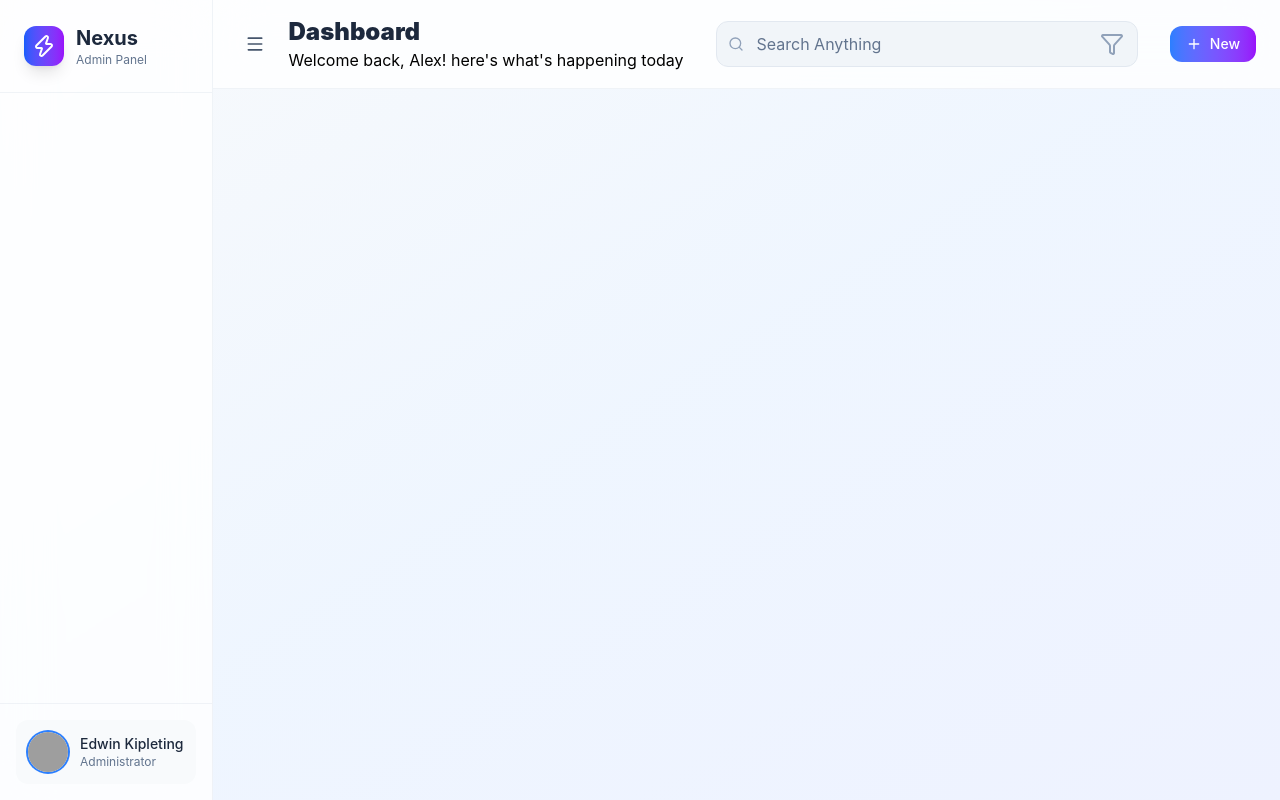
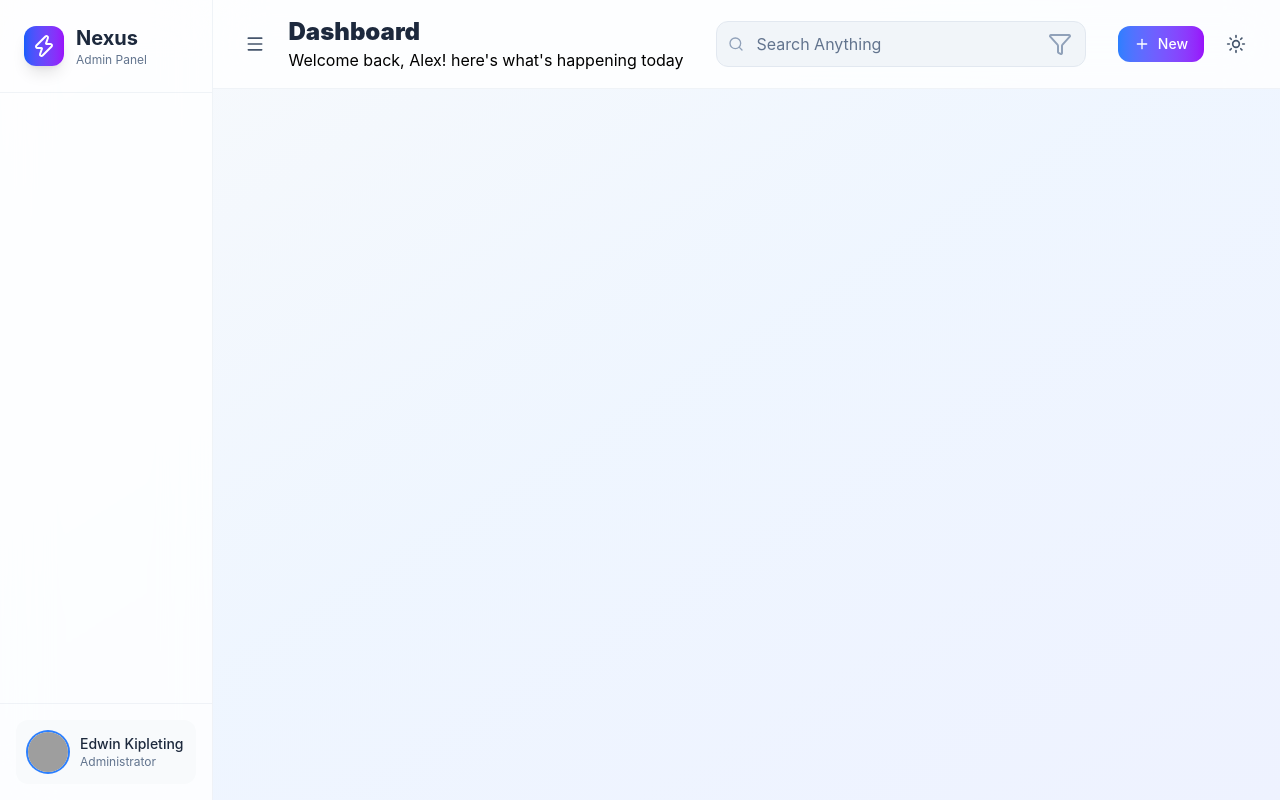
Before and after one commit to KipletingEdwin/admin-dashboard, a React (Vite) app: page / in a window 1280 px wide. Built offline with nearby package versions, Linux system fonts and the light colour scheme; grey boxes are pictures that could not be loaded.

Commit message:
add a toggle button

```diff
--- a/src/components/Layout/Header.jsx
+++ b/src/components/Layout/Header.jsx
@@ -1,5 +1,5 @@
 
-import { Filter, Menu, Plus, Search } from 'lucide-react'
+import { Filter, Menu, Plus, Search, Sun } from 'lucide-react'
 import React from 'react'
 
 const Header = () => {
@@ -38,10 +38,14 @@ const Header = () => {
         {/* Right */}
         <div className='flex items-center space-x-3 '>
           {/* Quick Action */}
-          <div className='hidden lg:flex items-center space-x-2 py-2 px-4 bg-linear-to-r from-blue-500 to-purple-600 text-white rounded-xl hover:shadow-lg transition-all'>
+          <button className='hidden lg:flex items-center space-x-2 py-2 px-4 bg-linear-to-r from-blue-500 to-purple-600 text-white rounded-xl hover:shadow-lg transition-all'>
             <Plus className='w-4 h-4'/>
             <span className='text-sm font-medium'>New</span>
-          </div>
+          </button>
+          {/* Toggle */}
+          <button className='p-2.5 rounded-xl text-slate-600 dark:text-slate-300 hover:bg-slate-100 dark:hover:bg-slate-800 transition-colors'>
+            <Sun className='w-5 h-5'/>
+          </button>
         </div>
 
       </div>
```
